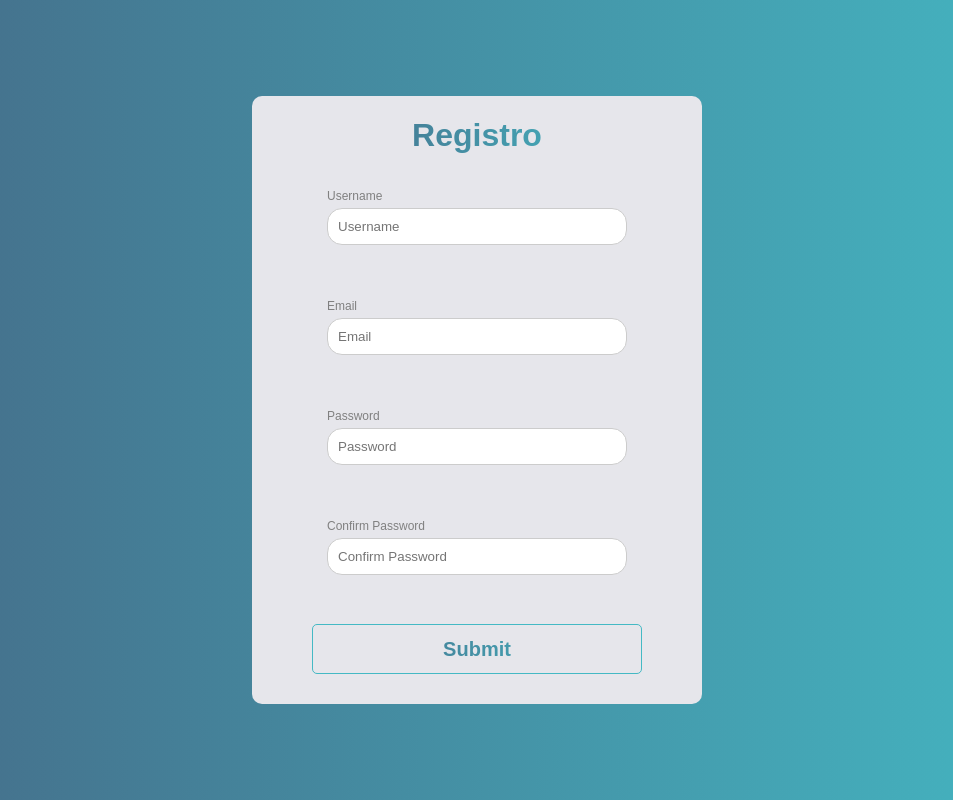
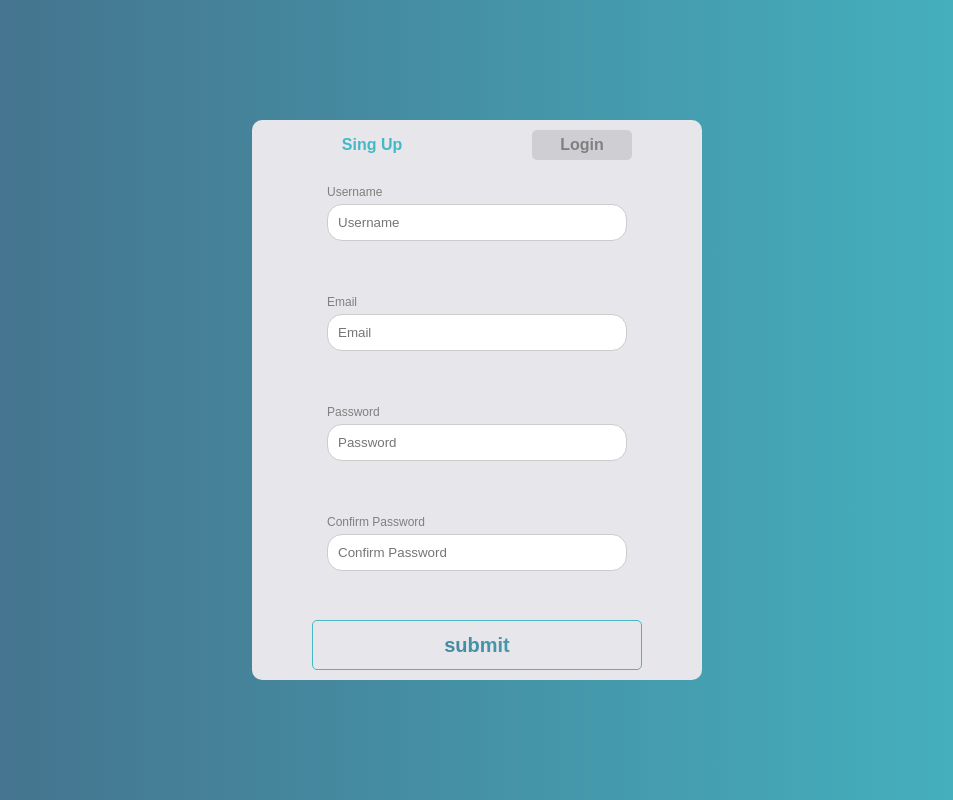
Before and after one commit to fercho111/BrainLearn, a React (Create React App) app in the folder brainlearn-front/: page / in a window 1280 px wide. Shown: the whole page, without its empty margins (163-1116 px from the left). Built offline with nearby package versions, Linux system fonts and the light colour scheme.

Commit message:
login
login :)

```diff
--- a/brainlearn-front/src/App.css
+++ b/brainlearn-front/src/App.css
@@ -65,7 +65,34 @@ form h1{
   font-size: 20px;
   cursor: pointer;
   margin-top: 10px;
-  margin-bottom: 30px;
+  margin-bottom: 10px;
 
 
  }
+
+ .option-container{
+   display: flex;
+   flex-direction: row;
+    justify-content: space-between;
+   margin: 10px;
+ }
+
+ .option{
+  display: flex;
+  justify-content: center;
+  align-items: center;
+  width: 100px;
+  height: 30px;
+  color:rgba(68,185,196,1) ;
+  border-radius: 5px;
+  font-size: 700;
+  font-weight: 700;
+  cursor: pointer;
+
+ }
+
+
+ .gray{
+  color:gray;
+  background-color: rgba(0, 0, 0, 0.1);
+ }
--- a/brainlearn-front/src/App.js
+++ b/brainlearn-front/src/App.js
@@ -22,7 +22,7 @@ function App() {
       errorMessage: 'Se espera de 3 a 10 caracteres y no incluir caracteres especiales',
       label: 'Username',
       pattern: '^[a-zA-Z0-9]{3,10}$',
-      requited: true
+      required: true
     },
     {
       id:2,
@@ -55,8 +55,9 @@ function App() {
     },
   ]
 
-  const handleSubmit = async (e) => {
+  const handleSubmitSignUp = async (e) => {
     e.preventDefault();
+    console.log(values);
     try {
       const res = await axios.post('http://localhost:8000/register/', {
         username: values.username,
@@ -70,19 +71,61 @@ function App() {
     }
   }
 
+  const handleSubmitLogin = async (e) => {
+    e.preventDefault();
+    console.log(values);
+
+    try {
+      const res = await axios.post('http://localhost:8000/login/', {
+        email: values.email,
+        password: values.password
+      });
+      if (res.data.message) {
+        alert(res.data.message);
+      }
+
+      localStorage.setItem('token', res.data.token);
+      // history.push('/');
+    } catch (err) {
+      console.error(err);
+    }
+  }
+
+
+
   const onChange = (e) => {
     setValues({ ...values, [e.target.name]: e.target.value})
   }
 
+
+  const [action, setAction] = useState('Sign Up');
+
+
   return (
-    <div className="App" onSubmit={handleSubmit}>
-      <form onSubmit={handleSubmit}>
-        <h1>Registro</h1>
-        {inputs.map((input) => (
-          <FormInput key={inputs.id} {...input} values={values[input.name]} onChange={onChange}/>
+    <div className="App">
+      <form onSubmit={action === 'Sign Up' ? handleSubmitSignUp : handleSubmitLogin}>
+        <div className='option-container'>
+        <div className={action==='Login'?"option gray":"option"} onClick={() => setAction('Sign Up')}>Sing Up</div>
+        <div className={action==='Sign Up'?"option gray":"option"} onClick={() => setAction('Login')}>Login</div>
+        </div>
+        {action === 'Login' ? (
+  <div>
+    {inputs
+      .filter(input => input.name === 'username' || input.name === 'password')
+      .map(input => (
+        <FormInput key={input.id} {...input} values={values[input.name]} onChange={onChange} />
+      ))
+    }
+  </div>
+) : (
+  <div>
+    {inputs.map(input => (
+      <FormInput key={input.id} {...input} values={values[input.name]} onChange={onChange} />
+    ))}
+  </div>
+)}
+        <button type='submit'>submit</button>
 
-        ))}
-        <button type="submit">Submit</button>
       </form>
     </div>
   );
```
Also changed, not shown: 1 other file (tests, documents, lock files or other folders).
